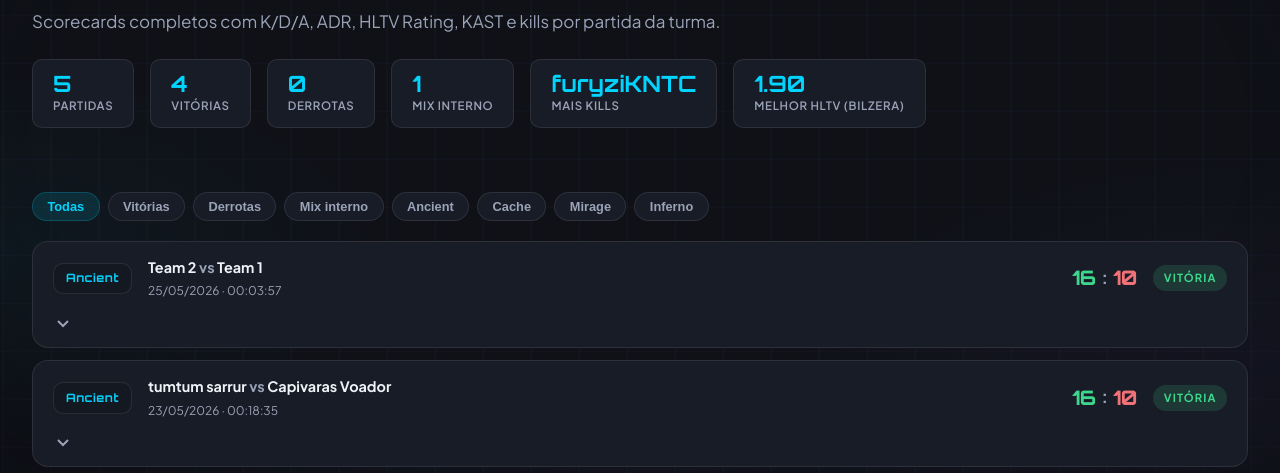
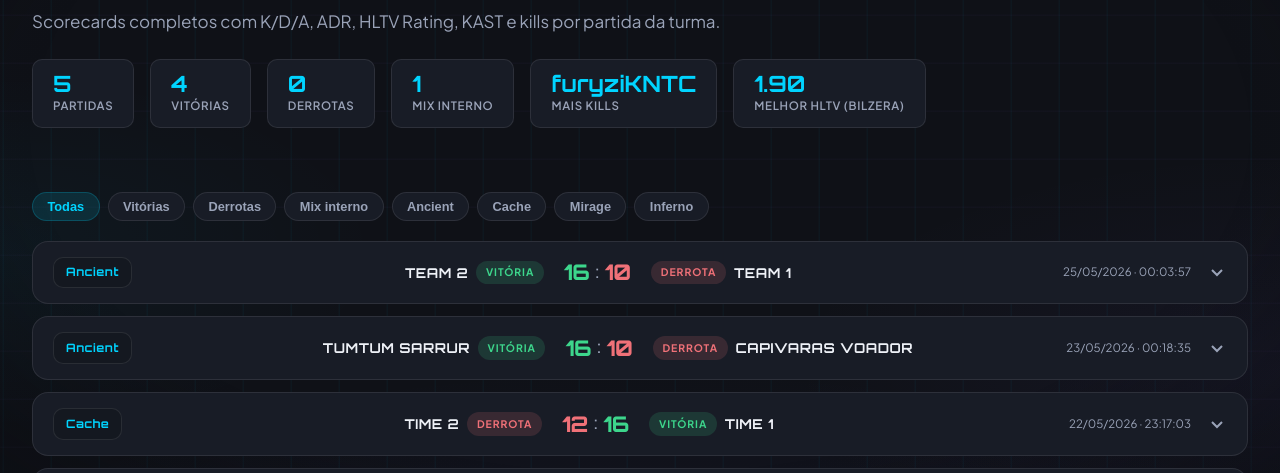
Before and after one commit to khastz95/watercatsgg, a website: page partidas.html in a window 1280 px wide. Shown: the part 228-701 px from the top of the page. Drawn offline with Linux system fonts and the light colour scheme.

Commit message:
Add files via upload

```diff
--- a/css/partidas-page.css
+++ b/css/partidas-page.css
@@ -102,8 +102,8 @@
   display: grid;
   grid-template-columns: auto 1fr auto auto;
   align-items: center;
-  gap: 0.75rem 1rem;
-  padding: 0.9rem 1.25rem;
+  gap: 0.6rem 1rem;
+  padding: 0.85rem 1.25rem;
   cursor: pointer;
   user-select: none;
 }
@@ -121,52 +121,86 @@
   white-space: nowrap;
 }
 
-body.page-partidas .pm-card__info {
+/* ── Bloco central: teams + placar ─────────────── */
+body.page-partidas .pm-card__match {
+  display: flex;
+  align-items: center;
+  justify-content: center;
+  gap: 1.25rem;
   min-width: 0;
 }
 
-body.page-partidas .pm-card__teams {
-  font-size: 0.9rem;
+body.page-partidas .pm-card__team {
+  display: flex;
+  align-items: center;
+  gap: 0.5rem;
+  flex: 1;
+  min-width: 0;
+}
+
+body.page-partidas .pm-card__team--a {
+  justify-content: flex-end;
+}
+
+body.page-partidas .pm-card__team--b {
+  justify-content: flex-start;
+}
+
+body.page-partidas .pm-card__team-name {
+  font-family: var(--font-display);
+  font-size: 0.85rem;
   font-weight: 700;
+  text-transform: uppercase;
+  letter-spacing: 0.04em;
   color: var(--text);
   white-space: nowrap;
   overflow: hidden;
   text-overflow: ellipsis;
+  max-width: 200px;
 }
 
-body.page-partidas .pm-card__meta {
-  font-size: 0.75rem;
-  color: var(--pm-muted);
-  margin-top: 0.15rem;
-}
-
+/* ── Placar central ─────────────────────────────── */
 body.page-partidas .pm-card__score {
   display: flex;
   align-items: center;
-  gap: 0.4rem;
+  gap: 0.35rem;
   font-family: var(--font-display);
-  font-size: 1.25rem;
-  font-weight: 800;
+  font-size: 1.35rem;
+  font-weight: 900;
   white-space: nowrap;
+  flex-shrink: 0;
 }
 
-body.page-partidas .pm-card__score-a { color: var(--pm-win); }
-body.page-partidas .pm-card__score-b { color: var(--pm-loss); }
-body.page-partidas .pm-card__score-sep { color: var(--pm-muted); font-size: 1rem; }
+body.page-partidas .pm-card__score-n--win  { color: var(--pm-win); }
+body.page-partidas .pm-card__score-n--loss { color: var(--pm-loss); }
+body.page-partidas .pm-card__score-sep {
+  color: var(--pm-muted);
+  font-size: 1rem;
+  font-weight: 400;
+}
 
+/* ── Badge resultado ────────────────────────────── */
 body.page-partidas .pm-card__result-badge {
-  font-size: 0.7rem;
+  font-size: 0.65rem;
   font-weight: 800;
   text-transform: uppercase;
-  letter-spacing: 0.1em;
+  letter-spacing: 0.09em;
   border-radius: var(--radius-pill);
-  padding: 0.25rem 0.65rem;
+  padding: 0.22rem 0.6rem;
   white-space: nowrap;
+  flex-shrink: 0;
 }
 
 body.page-partidas .pm-card__result-badge--win  { background: rgba(61,214,140,0.15); color: var(--pm-win); }
 body.page-partidas .pm-card__result-badge--loss { background: rgba(240,113,120,0.15); color: var(--pm-loss); }
-body.page-partidas .pm-card__result-badge--mix  { background: rgba(91,141,239,0.15); color: var(--pm-tie); }
+body.page-partidas .pm-card__result-badge--mix  { background: rgba(91,141,239,0.15);  color: var(--pm-tie); }
+
+/* ── Meta (data/hora) ───────────────────────────── */
+body.page-partidas .pm-card__meta {
+  font-size: 0.72rem;
+  color: var(--pm-muted);
+  white-space: nowrap;
+}
 
 body.page-partidas .pm-card__toggle-icon {
   width: 20px;
@@ -178,6 +212,26 @@
 
 body.page-partidas .pm-card.open .pm-card__toggle-icon {
   transform: rotate(180deg);
+}
+
+/* ── Responsivo (mobile) ────────────────────────── */
+@media (max-width: 600px) {
+  body.page-partidas .pm-card__header {
+    grid-template-columns: auto 1fr auto;
+    grid-template-rows: auto auto;
+  }
+  body.page-partidas .pm-card__match {
+    grid-column: 1 / -1;
+    justify-content: flex-start;
+    gap: 0.6rem;
+  }
+  body.page-partidas .pm-card__team-name {
+    max-width: 100px;
+    font-size: 0.75rem;
+  }
+  body.page-partidas .pm-card__score {
+    font-size: 1.1rem;
+  }
 }
 
 /* ── Scorecard expandido ──────────────────────── */
--- a/js/partidas.js
+++ b/js/partidas.js
@@ -139,38 +139,38 @@
   }
 
   /* ── renderiza card de partida ──────────────────────────── */
-  function resultLabel(match) {
-    if (match.internal) return { cls: "mix", text: "Mix" };
-    if (match.teamA.result === "win") return { cls: "win", text: "Vitória" };
-    return { cls: "loss", text: "Derrota" };
-  }
-
   function renderCard(match, idx) {
     const { teamA, teamB } = match;
-    const res = resultLabel(match);
 
-    const scoreA = teamA.result === "win" ? teamA.score : teamB.score;
-    const scoreB = teamA.result === "win" ? teamB.score : teamA.score;
-    const winTeam = teamA.result === "win" ? teamA.name : teamB.name;
-    const lossTeam = teamA.result === "win" ? teamB.name : teamA.name;
-    const teamsLabel = match.internal
-      ? `${esc(teamA.name)} vs ${esc(teamB.name)}`
-      : `${esc(winTeam)} <span style="color:var(--text-muted)">vs</span> ${esc(lossTeam)}`;
+    const resultText = (r) => (r === "win" ? "VITÓRIA" : "DERROTA");
 
     return `
       <article class="pm-card" data-match-idx="${idx}">
-        <div class="pm-card__header" role="button" tabindex="0" aria-expanded="false" aria-label="Ver detalhes de ${esc(match.map)} — ${fmtDate(match.date)}">
+        <div class="pm-card__header" role="button" tabindex="0" aria-expanded="false"
+             aria-label="Ver detalhes de ${esc(match.map)} — ${fmtDate(match.date)}">
+
           <span class="pm-card__map-badge">${esc(match.map)}</span>
-          <div class="pm-card__info">
-            <div class="pm-card__teams">${teamsLabel}</div>
-            <div class="pm-card__meta">${fmtDate(match.date)} · ${match.time}</div>
+
+          <div class="pm-card__match">
+            <div class="pm-card__team pm-card__team--a">
+              <span class="pm-card__team-name">${esc(teamA.name)}</span>
+              <span class="pm-card__result-badge pm-card__result-badge--${teamA.result}">${resultText(teamA.result)}</span>
+            </div>
+
+            <div class="pm-card__score">
+              <span class="pm-card__score-n pm-card__score-n--${teamA.result}">${teamA.score}</span>
+              <span class="pm-card__score-sep">:</span>
+              <span class="pm-card__score-n pm-card__score-n--${teamB.result}">${teamB.score}</span>
+            </div>
+
+            <div class="pm-card__team pm-card__team--b">
+              <span class="pm-card__result-badge pm-card__result-badge--${teamB.result}">${resultText(teamB.result)}</span>
+              <span class="pm-card__team-name">${esc(teamB.name)}</span>
+            </div>
           </div>
-          <div class="pm-card__score">
-            <span class="pm-card__score-a">${scoreA}</span>
-            <span class="pm-card__score-sep">:</span>
-            <span class="pm-card__score-b">${scoreB}</span>
-          </div>
-          <span class="pm-card__result-badge pm-card__result-badge--${res.cls}">${res.text}</span>
+
+          <div class="pm-card__meta">${fmtDate(match.date)}${match.time ? " · " + match.time : ""}</div>
+
           <svg class="pm-card__toggle-icon" viewBox="0 0 20 20" fill="none" stroke="currentColor" stroke-width="2" aria-hidden="true">
             <polyline points="5 8 10 13 15 8"/>
           </svg>
```
